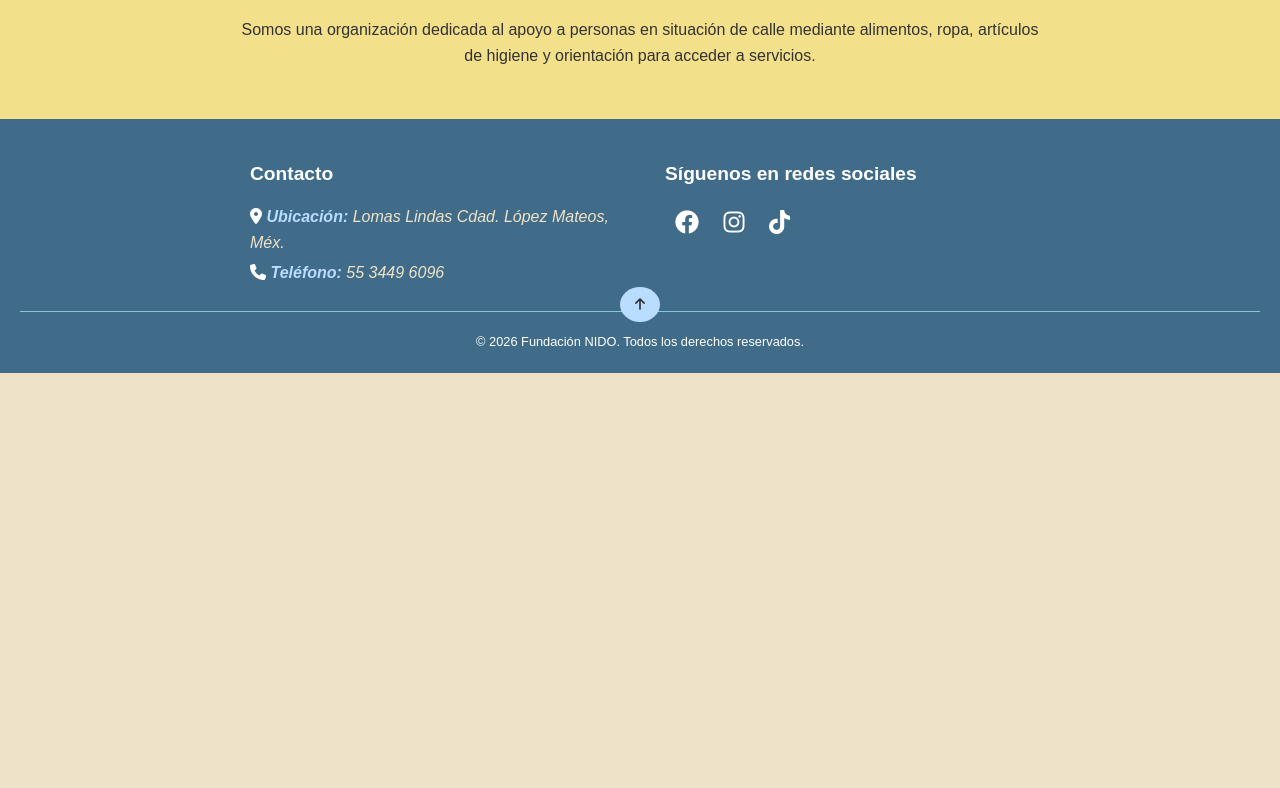
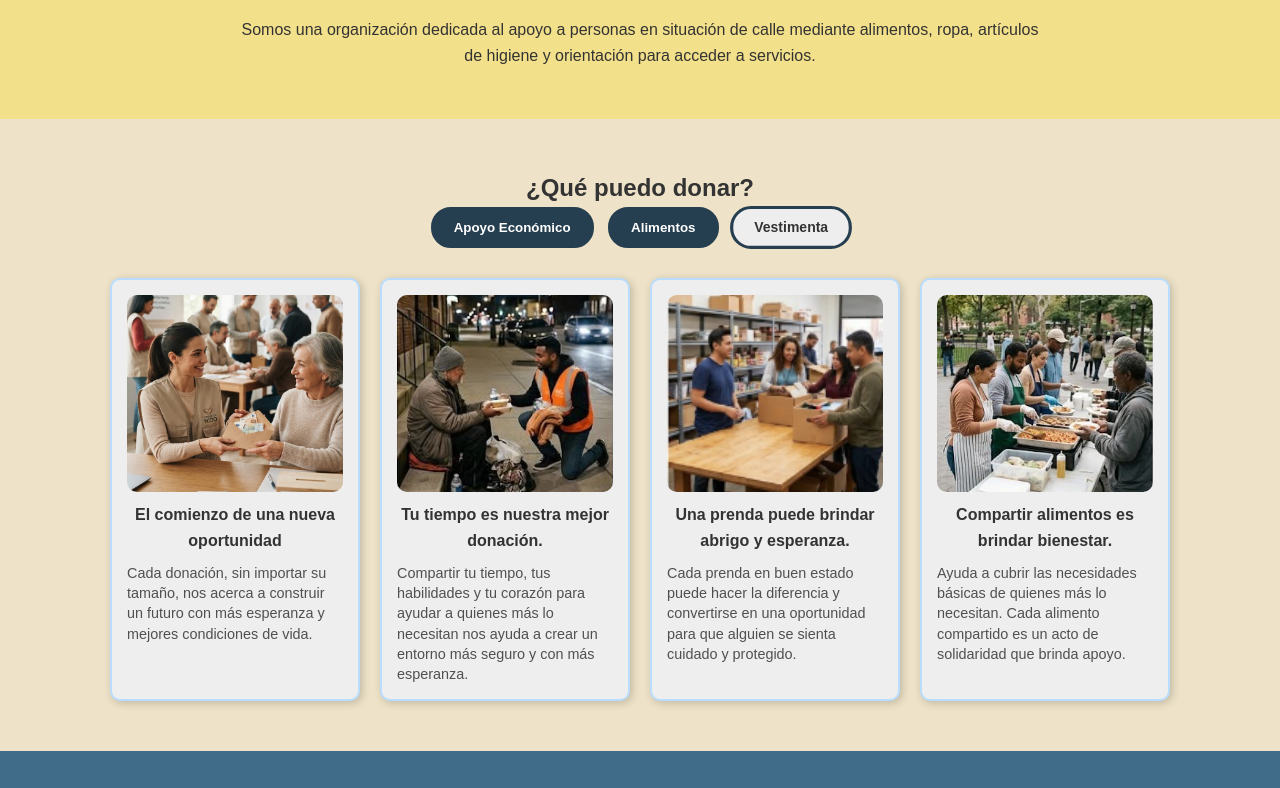
Before and after one commit to nmartinn001/Fundaci-n-Un-Lugar-Seguro, a plain HTML site: page index.html in a window 1280 px wide. Shown: the part 891-1679 px from the top of the page. Before the commit the page ends 1264 px from the top, so only its background shows below. Drawn offline with Linux system fonts and the light colour scheme.

Commit message:
Update01 Entregable Final Nicole Martin 28 oct

```diff
--- a/css/style.css
+++ b/css/style.css
@@ -163,6 +163,121 @@
   border-color: #daac4b;
   }
 
+   /* Sección de Donaciones y botones de filtro */
+  .donaciones {
+  background-color: #EEE3C8;
+  }
+
+  .donaciones h2 {
+  margin-bottom: 20px;
+  }
+
+  .filter-buttons {
+  margin-bottom: 30px;
+  }
+
+  .filter-btn {
+  background-color: #263F50;
+  border: 3px solid #263F50;
+  color: white;
+  font-weight: bold;
+  padding: 10px 20px;
+  margin: 0 5px;
+  border-radius: 20px;
+  cursor: pointer;
+  transition: background-color 0.3s, transform 0.2s;
+  }
+
+  .filter-btn:hover, .filter-btn.active {
+  background-color: #eeeeee;
+  color: #333;
+  border: 3px solid #263F50;
+  transform: scale(1.05);
+  }
+
+   /* Estilos para el contenedor de la galería de XXXX */
+  #donaciones-container {
+  display: flex;
+  flex-wrap: wrap;
+  justify-content: center;
+  gap: 20px;
+  }
+
+  /* Estilos para cada tarjeta  (generada por JS) */
+  .donaciones-card {
+  border: 2px solid #b9ddff;
+  border-radius: 10px;
+  padding: 15px;
+  width: 250px;
+  background-color: #eeeeee;
+  text-align: center;
+  box-shadow: 2px 2px 8px rgba(0,0,0,0.2);
+  transition: transform 0.2s, box-shadow 0.2s;
+  /* Nuevo: para mejor control del diseño interno */
+  display: flex;
+  flex-direction: column;
+  }
+
+  .donaciones-card:hover {
+  transform: translateY(-5px);
+  box-shadow: 4px 4px 12px rgba(0,0,0,0.3);
+  }
+
+  .donaciones-card img {
+  width: 100%;
+  height: 197px;
+  object-fit:cover;
+  border-radius: 10px;
+  margin-bottom: 10px;
+  }
+
+  .donaciones-card figcaption {
+  font-size: 1rem;
+  color: #333;
+  font-weight: bold;
+  }
+
+  /* Estilo para mostrar la descripción completa */
+  .card-description {
+  margin-top: 10px;
+  text-align: left;
+  font-size: 0.9rem;
+  color: #515050;
+  line-height: 1.4;
+  /* Esto es clave para que se muestre */
+  display: block;
+  }
+
+
+  /* Estilos para el slider de fotos */
+  /* Estilos para el slider */
+  /* Three image containers (use 25% for four, and 50% for two, etc) */
+  .column {
+  float: left;
+  width: 33.33%;
+  padding: 10px;
+  }
+
+  .column img {
+  border: 7px solid #251D82;
+  border-radius: 15px;
+  }
+
+
+  .row h3 {
+  text-align: center;
+  font-weight: bold;
+  font-size: 25px;
+  }
+
+
+  /* Clear floats after image containers */
+  .row::after {
+  content: "";
+  clear: both;
+  display: table;
+  }
+
  /* Pie de página (footer) */
   footer {
   background-color: #416C89;
--- a/index.html
+++ b/index.html
@@ -68,6 +68,70 @@
       </div>
     </section>
 
+  <section id="donaciones" class="Donaciones">
+      <h2> ¿Qué puedo donar? </h2>
+      <div class="filter-buttons">
+        <button class="filter-btn" data-category="apoyo económico">Apoyo Económico</button>
+        <button class="filter-btn" data-category="alimentos">Alimentos</button>
+        <button class="filter-btn active" data-category="vestimenta">Vestimenta</button>
+      </div>
+
+  <!--AQUÍ VA LA PRIMERA CARD-->
+  <div id="donaciones-container">
+            <figure class="donaciones-card" data-gender="donaciones">
+                <img src="img/foto8.jpg" alt="Apoyo Económico">
+                <figcaption>
+                El comienzo de una nueva oportunidad
+            </figcaption>
+                <div class="card-description">
+                    <p>Cada donación, sin importar su tamaño, nos acerca a
+                      construir un futuro con más esperanza y mejores
+                      condiciones de vida.</p>
+                </div>
+            </figure>
+
+  <!--AQUÍVA MI SEGUNDA CARD-->
+   <div id="donaciones-container">
+            <figure class="donaciones-card" data-gender="donaciones">
+                <img src="img/foto5.jpeg" alt="Apoyo Económico">
+                <figcaption>
+                Tu tiempo es nuestra mejor donación.
+            </figcaption>
+                <div class="card-description">
+                    <p>Compartir tu tiempo, tus habilidades y
+                      tu corazón para ayudar a quienes más lo necesitan nos
+                      ayuda a crear un entorno más seguro y con más esperanza.</p>
+                </div>
+            </figure>
+
+  <!--AQUÍ VA MI TERCERA CARD-->
+   <div id="donaciones-container">
+            <figure class="donaciones-card" data-gender="donaciones">
+                <img src="img/foto2.png" alt="Apoyo Económico">
+                <figcaption>
+                Una prenda puede brindar abrigo y esperanza.
+            </figcaption>
+                <div class="card-description">
+                    <p>Cada prenda en buen estado puede hacer la diferencia y
+                      convertirse en una oportunidad para que alguien se sienta
+                      cuidado y protegido.</p>
+                </div>
+            </figure>
+
+  <!--AQUÍ VA MI CUARTA CARD-->
+  <div id="donaciones-container">
+            <figure class="donaciones-card" data-gender="donaciones">
+                <img src="img/foto1.jpeg" alt="Apoyo Económico">
+                <figcaption>
+                Compartir alimentos es brindar bienestar.
+            </figcaption>
+                <div class="card-description">
+                    <p>Ayuda a cubrir las necesidades básicas de quienes más lo necesitan.
+                      Cada alimento compartido es un acto de solidaridad que brinda apoyo.</p>
+                </div>
+            </figure>
+
+
   </main>
 
 <footer id="contacto-NIDO">
```
Also changed, not shown: img/foto1.jpeg (added), img/foto2.png (added), img/foto3.png (added), img/foto4.jpeg (added), img/foto5.jpeg (added), img/foto6.jpeg (added), img/foto7.jpeg (added), img/foto8.jpg (added).
